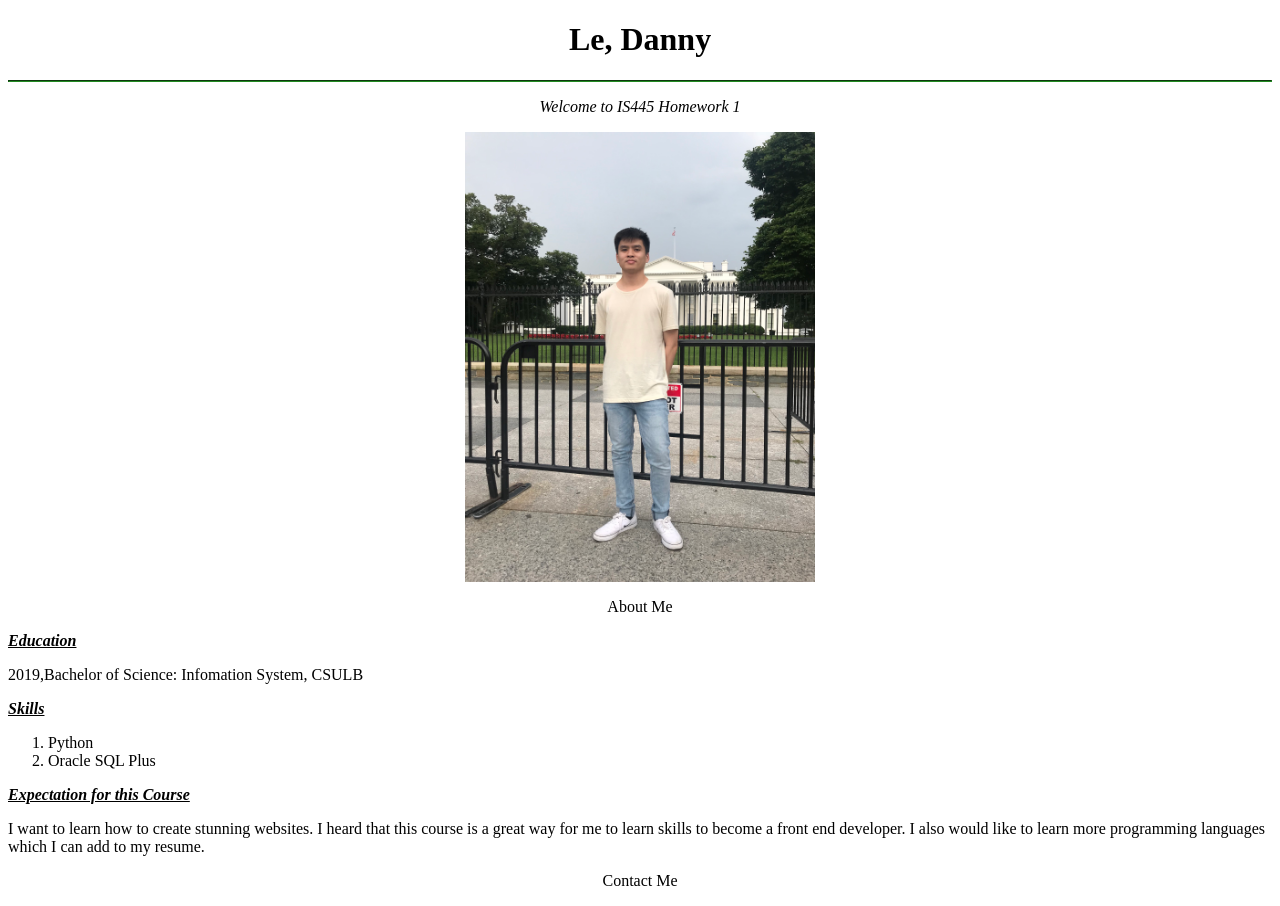
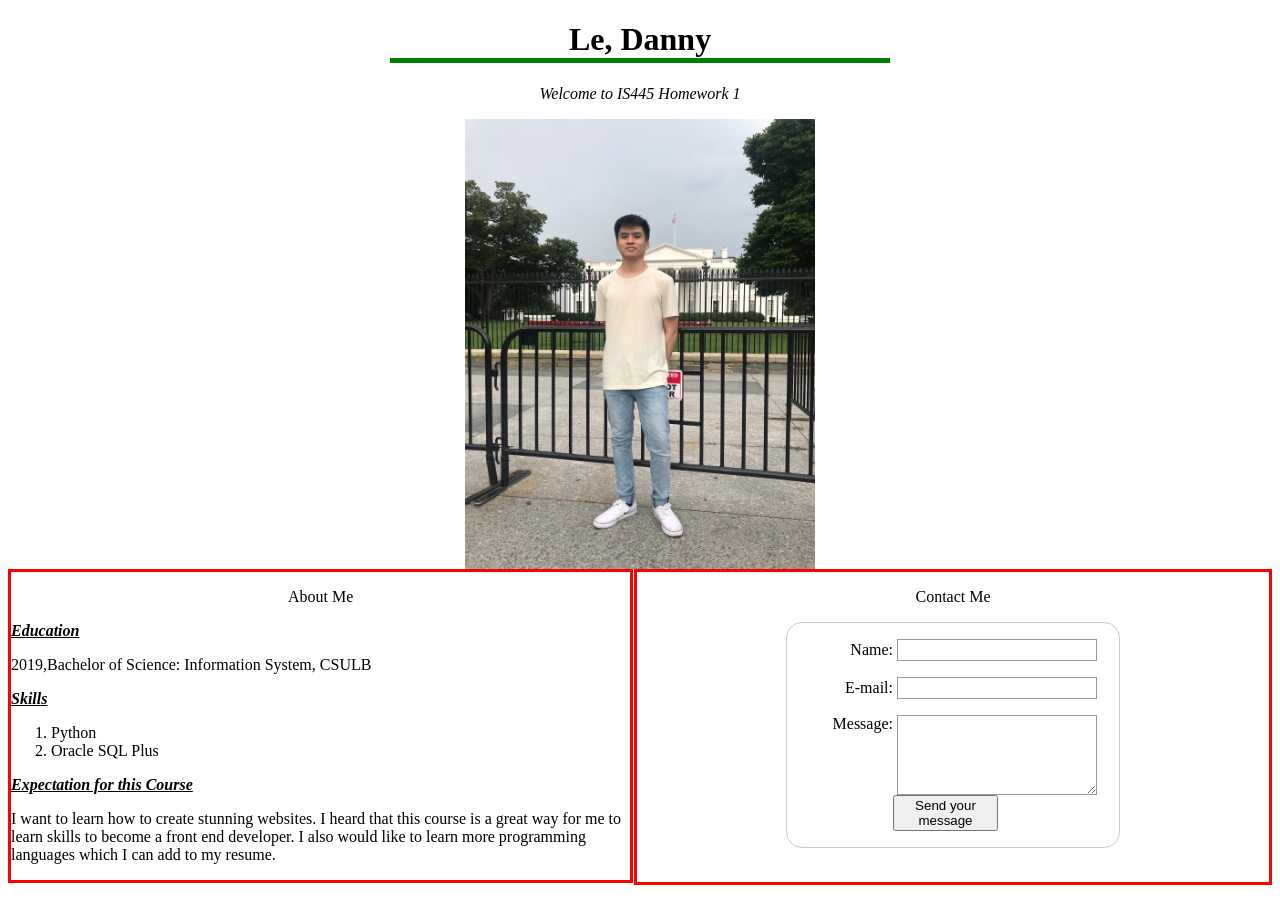
Before and after one commit to dannei/IS445HW1, a plain HTML site: page index.html in a window 1280 px wide. After the commit the page ends 885 px from the top, so only its background shows below. Drawn offline with Linux system fonts and the light colour scheme.

Commit message:
git commit

```diff
--- a/index.html
+++ b/index.html
@@ -5,27 +5,19 @@
     <meta name="viewport" content="width=device-width, initial-scale=1.0">
     <meta http-equiv="X-UA-Compatible" content="ie=edge">
     <title>IS445 HW1</title>
+    <link rel="stylesheet" href="style.css">
 <style>
-img {
-    display: block;
-    margin-left: auto;
-    margin-right: auto;
-}
-hr{
-    border-color:forestgreen;
-}
 </style>
 </head>
 <body>
-    <h1 style="text-align:center">Le, Danny</h1>
-    <hr style="background-color:darkgreen;">
+    <h1 class="name">Le, Danny</h1>
     <p style="text-align:center"><i> Welcome to IS445 Homework 1</i></p>
     <img src="DC.jpeg" alt="DC" width="350" height="450">
     <main>
         <div class="aboutme">
             <p style="text-align: center">About Me</p>
             <p><u><b><i>Education</i></b></u></p>
-            <p>2019,Bachelor of Science: Infomation System, CSULB</p>
+            <p>2019,Bachelor of Science: Information System, CSULB</p>
             <p><u><b><i>Skills</i></b></u></p>
             <ol>
                 <li>Python</li>
@@ -36,6 +28,22 @@ hr{
         </div>
         <div class="contactme">
             <p style="text-align:center">Contact Me</p>
+            <form action="/my-handling-form-page" method="post">
+                <div>
+                  <label for="name">Name:</label>
+                  <input type="text" id="name" name="user_name">
+                </div>
+                <div>
+                  <label for="mail">E-mail:</label>
+                  <input type="email" id="mail" name="user_mail">
+                </div>
+                <div>
+                  <label for="msg">Message:</label>
+                  <textarea id="msg" name="user_message"></textarea>
+                  <div class="button">
+                    <button type="submit">Send your message</button>
+                </div>
+              </form>
 
         </div>
     </main>
--- /dev/null
+++ b/style.css
@@ -0,0 +1,67 @@
+.name {
+  text-align: center;
+  border-bottom:5px solid green;
+  width: 500px;
+  margin-left: auto;
+  margin-right: auto;
+}
+.contactme {
+    width: 50%;
+    float: right;
+    border:3px solid red;
+    height: 310px;
+}
+.aboutme {
+    width: 49%;
+    float: left;
+    border:3px solid red;
+}
+
+img {
+    display: block;
+    margin-left: auto;
+    margin-right: auto;
+}
+form {
+    margin: 0 auto;
+    width: 300px;
+    padding: 1em;
+    border: 1px solid #CCC;
+    border-radius: 1em;
+  }
+
+  form div + div {
+    margin-top: 1em;
+  }
+
+  label {
+    display: inline-block;
+    width: 90px;
+    text-align: right;
+  }
+
+  input, textarea {
+    font: 1em sans-serif;
+    width: 200px;
+    box-sizing: border-box;
+
+    border: 1px solid #999;
+  }
+
+  input:focus, textarea:focus {
+    border-color: #000;
+  }
+
+  textarea {
+    vertical-align: top;
+
+    height: 5em;
+  }
+
+  .button {
+    padding-left: 90px;
+  }
+
+  button {
+    width: 50%;
+  }
```
